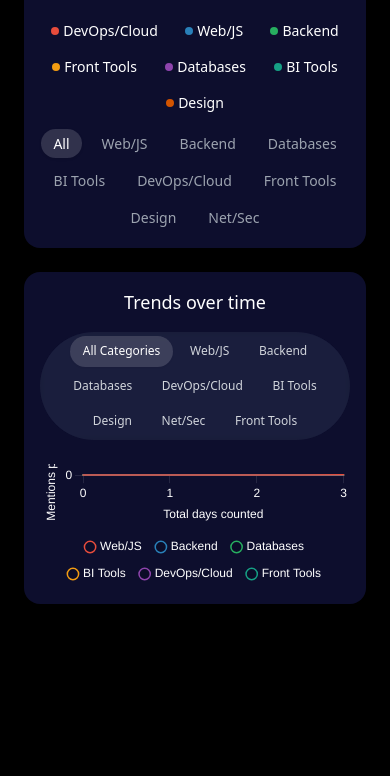
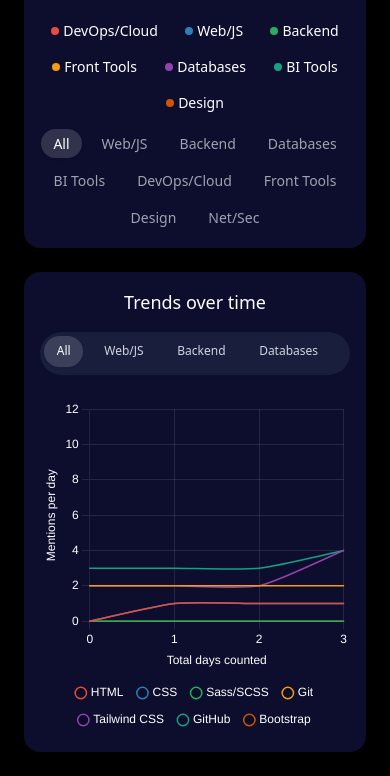
Before and after one commit to matias-cavalcante/it_jobs_req_alfred, a plain HTML site: page index.html in a window 390 px wide. Shown: the part 519-1295 px from the top of the page. Before the commit the page ends 1147 px from the top, so only its background shows below. Drawn offline with nearby package versions, Linux system fonts and the light colour scheme.

Commit message:
Fixed timeline chart shrinked on mobile + buttons horiz scroll

```diff
--- a/index.html
+++ b/index.html
@@ -59,45 +59,47 @@
         </section>
 
         <!-- TIMELINE CARD -->
-        <section class="bg-[#111239] bg-opacity-80 backdrop-blur-md rounded-2xl shadow p-4 md:p-6">
+        <section id = "timeline-section" class="bg-[#111239] bg-opacity-80 backdrop-blur-md rounded-2xl shadow p-4 md:p-6">
             <h2 class="text-lg font-medium mb-4 text-center">Trends over time</h2>
 
             <!-- Add this right below your timeline title -->
 
             <!-- Replace your existing code with this OBSERVE!!!-->
 <div class="flex justify-center mb-6">
-   <div class="bg-gray-700 bg-opacity-30 backdrop-blur-sm rounded-full p-1 flex flex-wrap justify-center gap-1 md:gap-2 max-w-full overflow-x-auto">
-    <button id="tab-all" class="tab-button">
-        All Categories
+   <div id = "tab-container" class="bg-gray-700 bg-opacity-30 backdrop-blur-sm rounded-full p-1 flex flex-nowrap justify-start gap-2 max-w-full overflow-x-auto scroll-snap-type-x mandatory scroll-p-4 -webkit-overflow-scrolling-touch">
+    <button data-category = "All" id="tab-all" class="tab-button">
+        All
     </button>
-    <button id="tab-web/js" class="tab-button">
+    <button data-category = "Web/JS" id="tab-web/js" class="tab-button">             <!-- WORKING MORE OR LESS DATACAT OBSERVE!!!-->
         Web/JS
     </button>
-    <button id="tab-backend" class="tab-button">
+    <button data-category= "Backend" id="tab-backend" class="tab-button">
         Backend
     </button>
-    <button id="tab-databases" class="tab-button">
+    <button data-category = "Databases" id="tab-databases" class="tab-button">
         Databases
     </button>
-    <button id="tab-devops/cloud" class="tab-button">
+    <button data-category="DevOps/Cloud" id="tab-devops/cloud" class="tab-button">
         DevOps/Cloud
     </button>
-    <button id="tab-bitools" class="tab-button">
+    <button data-category="BI Tools" id="tab-bitools" class="tab-button">
         BI Tools
     </button>
-    <button id="tab-design" class="tab-button">
+    <button data-category="Design" id="tab-design" class="tab-button">
         Design
     </button>
-    <button id="tab-netsec" class="tab-button">
+    <button data-category="Net/Sec" id="tab-netsec" class="tab-button">
         Net/Sec
     </button>
-    <button id="tab-front" class="tab-button">
+    <button data-category="Front Tools" id="tab-front" class="tab-button">
         Front Tools
     </button>
 </div>
 </div>
 
-            <canvas id="timeline" height="400"></canvas>
+            <div class="timeline-chart-container" style="position: relative; height: 40vh; width: 100%;">
+                <canvas id="timeline"></canvas>
+            </div>
 
 
 
--- a/main.js
+++ b/main.js
@@ -1,7 +1,105 @@
+// ===== GLOBAL STATE =====
+let activeObserver = null; // Track the active observer for cleanup
+
+
+
 let donutChart, timelineChart;
 let historyData = null;
 let currentView = 'overview';
 let currentCategory = null;
+
+// ===== CORE FUNCTION =====
+function manageTabInteractions() {
+    const tabContainer = document.getElementById('tab-container');
+    if (!tabContainer) return;
+
+    const isMobile = window.matchMedia('(max-width: 767px)').matches;
+    const tabs = tabContainer.querySelectorAll('.tab-button');
+
+    console.log(`🔄 Switching to ${isMobile ? 'MOBILE' : 'DESKTOP'} mode`);
+
+    // === CLEANUP PHASE ===
+    // 1. Always disconnect previous observer if it exists
+    if (activeObserver) {
+        activeObserver.disconnect();
+        activeObserver = null;
+        console.log('♻️ Disconnected previous observer');
+    }
+
+    // 2. Remove ALL existing click listeners by cloning buttons
+    tabs.forEach(tab => {
+        tab.replaceWith(tab.cloneNode(true));
+    });
+
+    // Get fresh references to the cloned buttons
+    const freshTabs = tabContainer.querySelectorAll('.tab-button');
+
+    // === SETUP PHASE ===
+    if (isMobile) {
+        setupMobileCarousel(tabContainer, freshTabs);
+    } else {
+        setupDesktopClicks(freshTabs);
+    }
+}
+
+// ===== MOBILE SYSTEM =====
+function setupMobileCarousel(container, buttons) {
+    console.log('📱 Setting up mobile carousel observer');
+
+    const observer = new IntersectionObserver((entries) => {
+        entries.forEach(entry => {
+            if (entry.isIntersecting && entry.intersectionRatio > 0.5) {
+                const category = entry.target.dataset.category;
+                console.log('🎯 Center triggered:', category);
+                showCategory(category); // Your existing function
+            }
+        });
+    }, {
+        root: container,
+        threshold: 0.5 // 50% of button must be visible
+    });
+
+    // Start observing all buttons
+    buttons.forEach(button => observer.observe(button));
+
+    // Store for future cleanup
+    activeObserver = observer;
+}
+
+// ===== DESKTOP SYSTEM =====
+function setupDesktopClicks(buttons) {
+    console.log('💻 Setting up desktop click listeners');
+
+    buttons.forEach(button => {
+        button.addEventListener('click', () => {
+            const category = button.dataset.category;
+            console.log('🖱️ Click triggered:', category);
+            showCategory(category); // Your existing function
+        });
+    });
+}
+
+// ===== INITIALIZATION =====
+// Run on load and resize (with debounce)
+let resizeTimeout;
+function handleResize() {
+    clearTimeout(resizeTimeout);
+    resizeTimeout = setTimeout(manageTabInteractions, 250);
+}
+
+// Start the system when DOM is ready
+if (document.readyState === 'loading') {
+    document.addEventListener('DOMContentLoaded', manageTabInteractions);
+} else {
+    manageTabInteractions();
+}
+
+window.addEventListener('resize', handleResize);
+
+
+
+
+
 
 async function loadHistory() {
     try {
@@ -242,7 +340,7 @@ function showCategory(categoryKey) {
         },
         options: {
             responsive: true,
-            maintainAspectRatio: true,
+            maintainAspectRatio: false,
             aspectRatio: 2.5,
             interaction: { mode: 'nearest', intersect: false },
             plugins: {
@@ -324,7 +422,7 @@ function drawTimeline() {
         data: { labels, datasets },
         options: {
             responsive: true,
-            maintainAspectRatio: true,
+            maintainAspectRatio: false,
             aspectRatio: 2.5,
             interaction: { mode: 'nearest', intersect: false },
             plugins: {
@@ -486,6 +584,7 @@ function initDonutTabs() {
     });
 }
 
+
 async function boot() {
     await loadHistory();
     const latest = getLatestDay();
--- a/style.css
+++ b/style.css
@@ -3,13 +3,12 @@
     height: 100%;
 }
 
-  #timeline {
-    width: 100% !important;
-  }
+
 
 body {
 background-color: #000000;
 }
+
 
 
 
@@ -52,6 +51,50 @@ background-color: #000000;
     color: rgb(209 213 219);
     transition: all 0.2s ease;
     white-space: nowrap;
+
+     scroll-snap-align: start;
+    flex-shrink: 0; /* Prevents buttons from shrinking */
+    /* Ensure you have these for sizing: */
+    padding: 0.5rem 1rem;
+    white-space: nowrap;
+}
+
+
+/* Default: Desktop Layout (flex with wrapping) */
+.tab-container {
+    display: flex;
+    flex-wrap: wrap; /* Allows buttons to wrap */
+    justify-content: center;
+    gap: 0.5rem;
+}
+
+/* Mobile Layout: Horizontal Scrolling Carousel */
+@media (max-width: 767px) { /* Adjust breakpoint as needed */
+    #tab-container {
+        display: flex;
+        flex-wrap: nowrap;        /* Prevent wrapping */
+        overflow-x: auto;         /* Enable horizontal scroll */
+        scroll-snap-type: x mandatory; /* Enable snap points */
+        -webkit-overflow-scrolling: touch; /* Smooth iOS scrolling */
+        scrollbar-width: none;    /* Hide scrollbar Firefox */
+        gap: 0.5rem;              /* Space between buttons */
+        padding-bottom: 0.5rem;   /* Space for scroll hint */
+    }
+
+
+    #tab-container::-webkit-scrollbar {
+        display: none; /* Hide scrollbar Chrome/Safari */
+    }
+
+    .tab-button {
+        scroll-snap-align: start; /* Snap to button start */
+        flex-shrink: 0;           /* Prevent button shrinking */
+        white-space: nowrap;      /* Keep button text on one line */
+        /* Your existing button styles remain unchanged */
+    }
+
+
+
 }
 
 .tab-button:hover {
```
